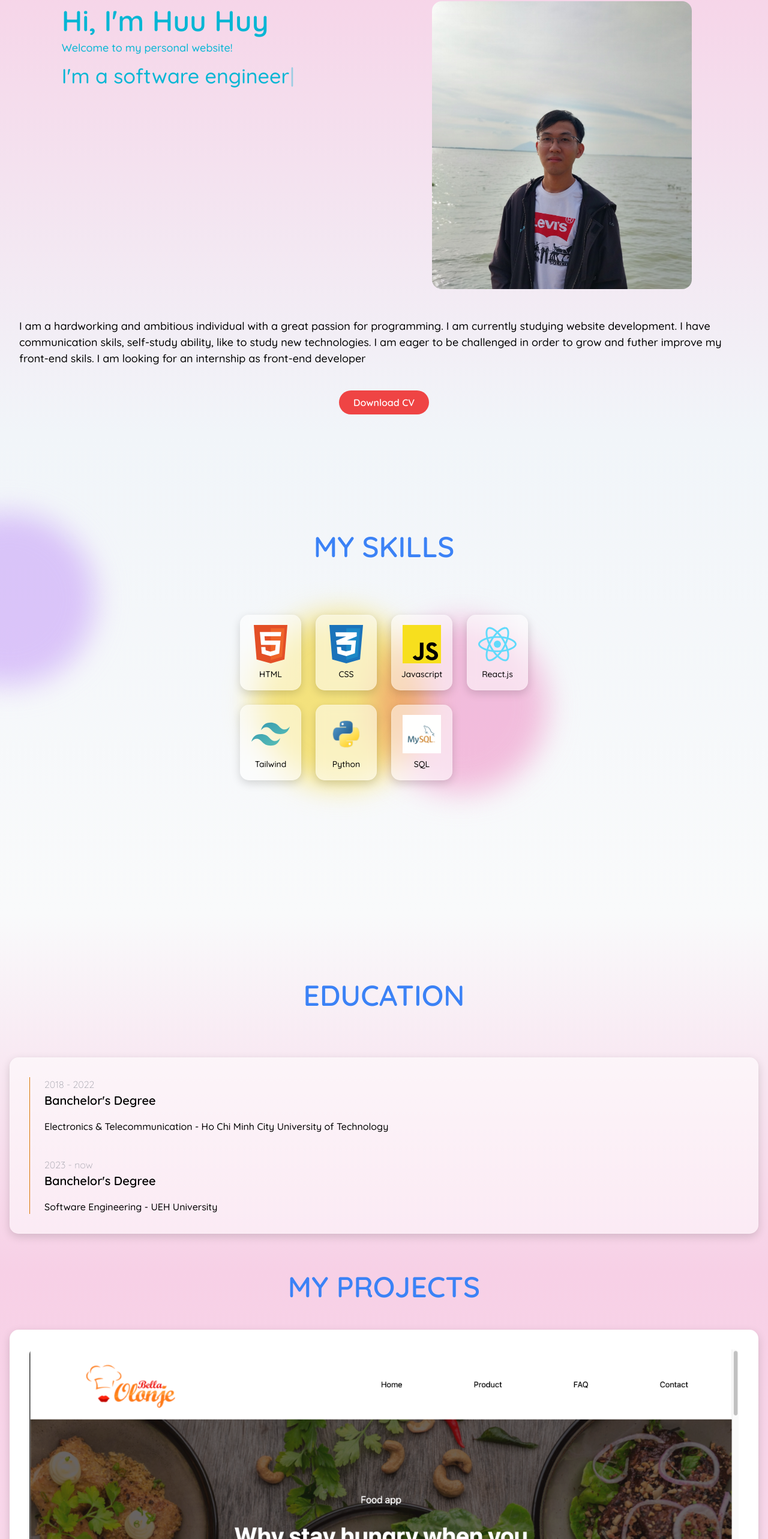
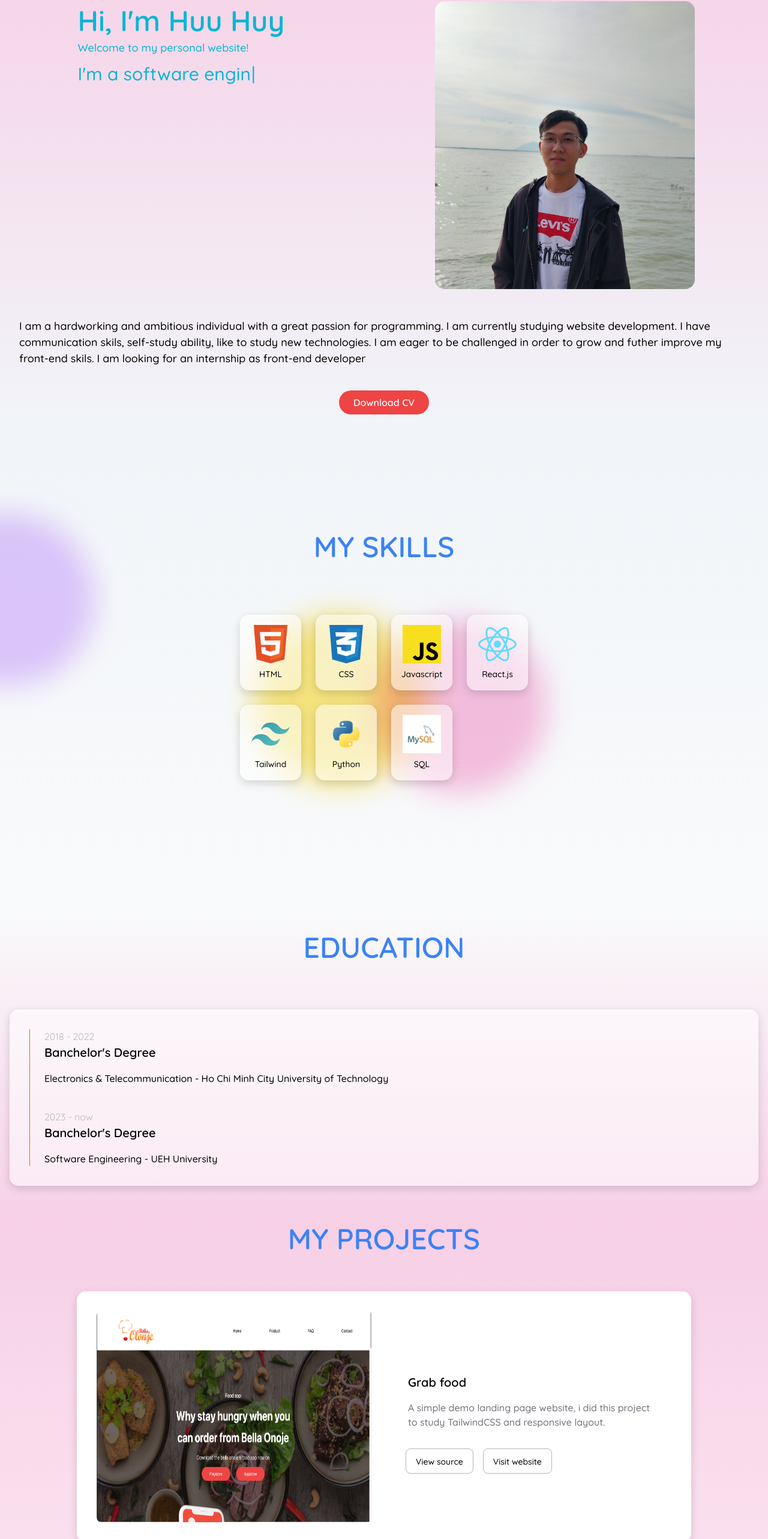
Before and after one commit to huynth1801/huuhuy-porfolio, a React (Create React App) app: page / in a window 1280 px wide. Shown: the part 210-2776 px from the top of the page at 60% size. Built offline with nearby package versions, Linux system fonts and the light colour scheme.

Commit message:
fixed layout projects and add hover

```diff
--- a/src/components/About/About.jsx
+++ b/src/components/About/About.jsx
@@ -18,12 +18,12 @@ const About = () => {
         ABOUT ME
       </div>
       <div className="md:flex md:justify-center">
-        <div className="home-introduce text-cyan-500 md:mx-auto md:text-left md:w-auto">
+        <div className="home-introduce text-cyan-500 md:mx-auto md:text-left md:w-auto md:px-8">
           <h2>
             <div className="title text-5xl font-bold my-2">{state.title}</div>
             <div className="titleTwo text-[18px]">{state.titleTwo}</div>
           </h2>
-          <div className="text text-[34px] p-2 md:px-0">
+          <div className="text text-[30px] p-2 md:px-0">
             <Typewriter
               options={{
                 autoStart: true,
--- a/src/components/Education/Education.jsx
+++ b/src/components/Education/Education.jsx
@@ -4,7 +4,7 @@ const Education = () => {
   return (
     <section className="bg-gradient-to-b from-[#F9FAFB] to-[#F7D0E6] py-4 md:py-8">
       <div className="m-auto mx-4">
-        <div className="text-center pt-[80px] pb-12">
+        <div className="text-center pb-12">
           <span className="text-5xl font-bold text-blue-500">EDUCATION</span>
         </div>
         <div className="education my-8 pb-12">
--- a/src/components/Projects/Projects.jsx
+++ b/src/components/Projects/Projects.jsx
@@ -5,40 +5,46 @@ import "./projects.css";
 
 const Projects = () => {
   return (
-    <section
-      id="projects"
-      className="my-auto bg-gradient-to-b from-[#F7D0E6] to-white"
-    >
+    <section id="projects" className="bg-gradient-to-b from-[#F7D0E6] to-white">
       <div>
         <div className="text-5xl text-blue-500 font-bold text-center">
           <span>MY PROJECTS</span>
         </div>
         {/* projects */}
-        <div className="my-12 mx-4">
+        <div className="my-12 mx-4 grid grid-cols-1 gap-10 z-10">
           {/* food */}
           <div
-            className="recent__project-card
+            className="recent__project-card project__slide-up my-4
             flex
             flex-col
             text-center
             items-center
             justify-center
             duration-300
-            my-12"
+            cursor-pointer
+            hover:bg-fuchsia-100
+            hover:scale-105
+            md:grid
+            md:grid-cols-2
+            md:gap-10
+            md:mx-38
+            lg:mx-28
+            "
           >
             <img
               src={food}
               alt="Food order website"
-              className="w-full rounded-t-lg"
+              className="rounded-lg w-full md:h-[22rem]"
             />
-            <div className="px-5 pt-6">
+            <div className="flex flex-col justify-between">
+              <div className="px-5 pt-6 md:text-left">
                 <div className="text-xl font-semibold">Grab food</div>
                 <div className="text-zinc-500 pt-4">
-                A simple demo landing page website, i did this project to study
-                TailwindCSS and responsive layout.
+                  A simple demo landing page website, i did this project to
+                  study TailwindCSS and responsive layout.
                 </div>
               </div>
-            <div className="flex flex-row justify-center items-center mt-8">
+              <div className="flex flex-row justify-center items-center mt-8 md:justify-start">
                 <a
                   href="https://github.com/huynth1801/landing-page-tailwind"
                   target="_blank"
@@ -59,29 +65,39 @@ const Projects = () => {
                 </a>
               </div>
             </div>
+          </div>
           {/* Nike */}
           <div
-            className="recent__project-card
+            className="recent__project-card my-4
             flex
             flex-col
             text-center
             items-center
             justify-center
             duration-300
-            my-12"
+            cursor-pointer
+            hover:bg-fuchsia-100
+            hover:scale-105
+            md:grid
+            md:grid-cols-2
+            md:gap-10
+            md:mx-38
+            lg:mx-28
+            "
           >
             <img
               src={nike}
               alt="Nike clone website"
-              className="w-full rounded-t-lg"
+              className="w-full rounded-t-lg md:h-[22rem]"
             />
-            <div className="px-5 pt-6">
+            <div className="flex flex-col justify-between">
+              <div className="px-5 pt-6 md:text-left">
                 <div className="text-xl font-semibold">Nike</div>
                 <div className="text-zinc-500 pt-4">
                   Nike clone website, not responsive yet.
                 </div>
               </div>
-            <div className="flex flex-row justify-center items-center mt-8">
+              <div className="flex flex-row justify-center items-center mt-8 md:justify-start">
                 <a
                   href="https://github.com/huynth1801/NikeWebsite"
                   target="_blank"
@@ -102,29 +118,39 @@ const Projects = () => {
                 </a>
               </div>
             </div>
+          </div>
           {/* The band */}
           <div
-            className="recent__project-card
+            className="recent__project-card my-4
             flex
             flex-col
             text-center
             items-center
-            justify-between
+            justify-center
             duration-300
+            cursor-pointer
+            hover:bg-fuchsia-100
+            hover:scale-105
+            md:grid
+            md:grid-cols-2
+            md:gap-10
+            md:mx-38
+            lg:mx-28
             "
           >
             <img
               src={theband}
               alt="Food order website"
-              className="w-full rounded-t-lg"
+              className="w-full rounded-t-lg md:h-[22rem]"
             />
-            <div className="px-5 pt-3">
+            <div className="flex flex-col justify-between">
+              <div className="px-5 pt-3 md:text-left">
                 <div className="text-xl font-semibold">The band</div>
                 <div className="text-zinc-500 pt-4">
                   A website when i studied how to build website with HTML, CSS.
                 </div>
               </div>
-            <div className="flex flex-row items-center justify-center mt-8">
+              <div className="flex flex-row items-center justify-center mt-8 md:justify-start">
                 <a
                   href="https://github.com/huynth1801/theband"
                   target="_blank"
@@ -147,6 +173,7 @@ const Projects = () => {
             </div>
           </div>
         </div>
+      </div>
     </section>
   );
 };
--- a/src/components/Projects/projects.css
+++ b/src/components/Projects/projects.css
@@ -3,9 +3,14 @@
     background: var(--recent-project-bg);
     box-shadow: var(--skill-shadow);
     border: var(--skill-border);
-    /* padding-left: 2rem; */
+    backdrop-filter: blur(20px);
     padding: 2rem;
 }
+
+/* .box-project {
+    background-image: linear-gradient(-120deg, #fff, #fff);
+    animation-duration: 1.25s;
+} */
 
 .btn__link {
     border-radius: 0.5rem;
```
Lines whose indentation alone changed are shown as unchanged.
